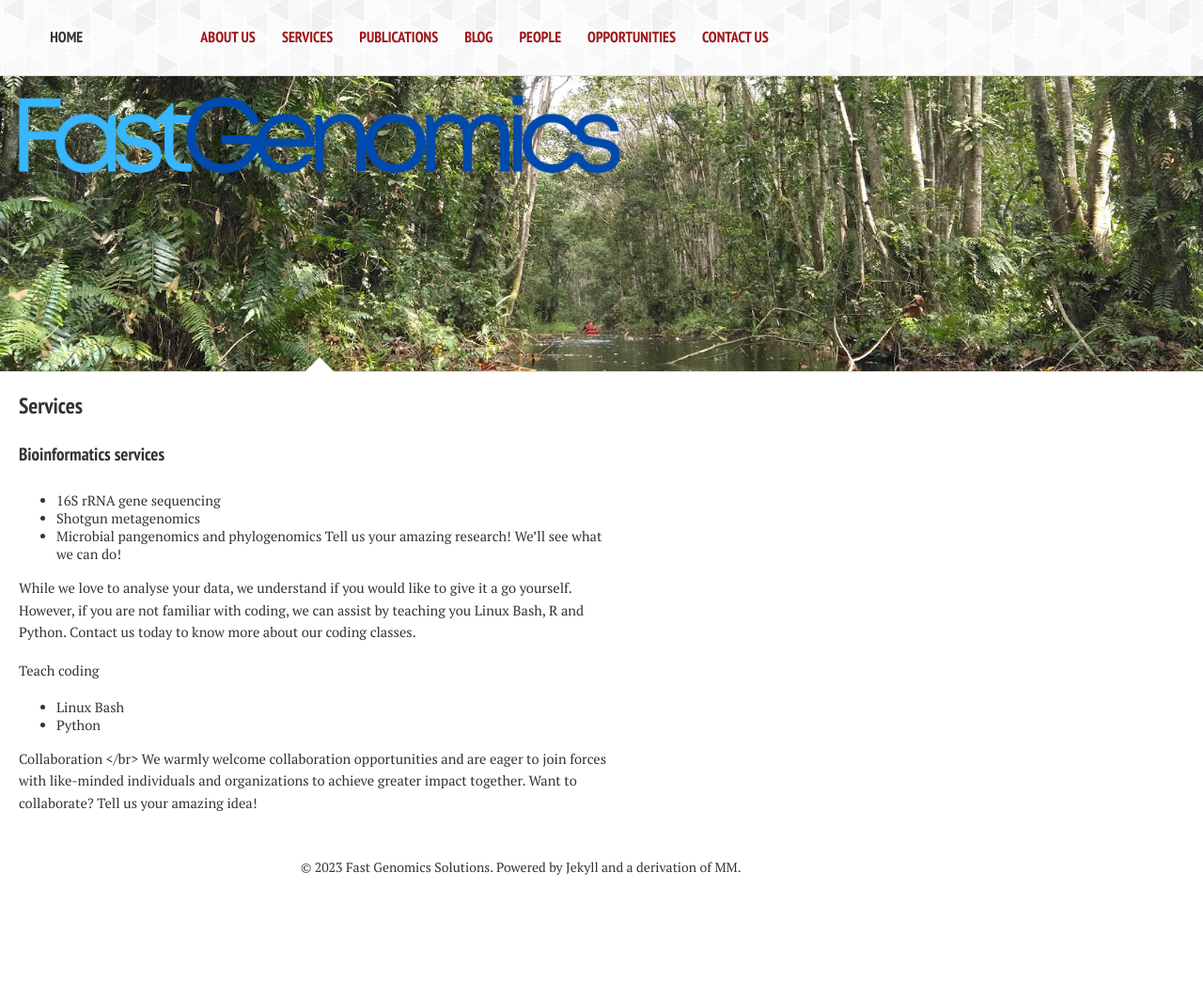
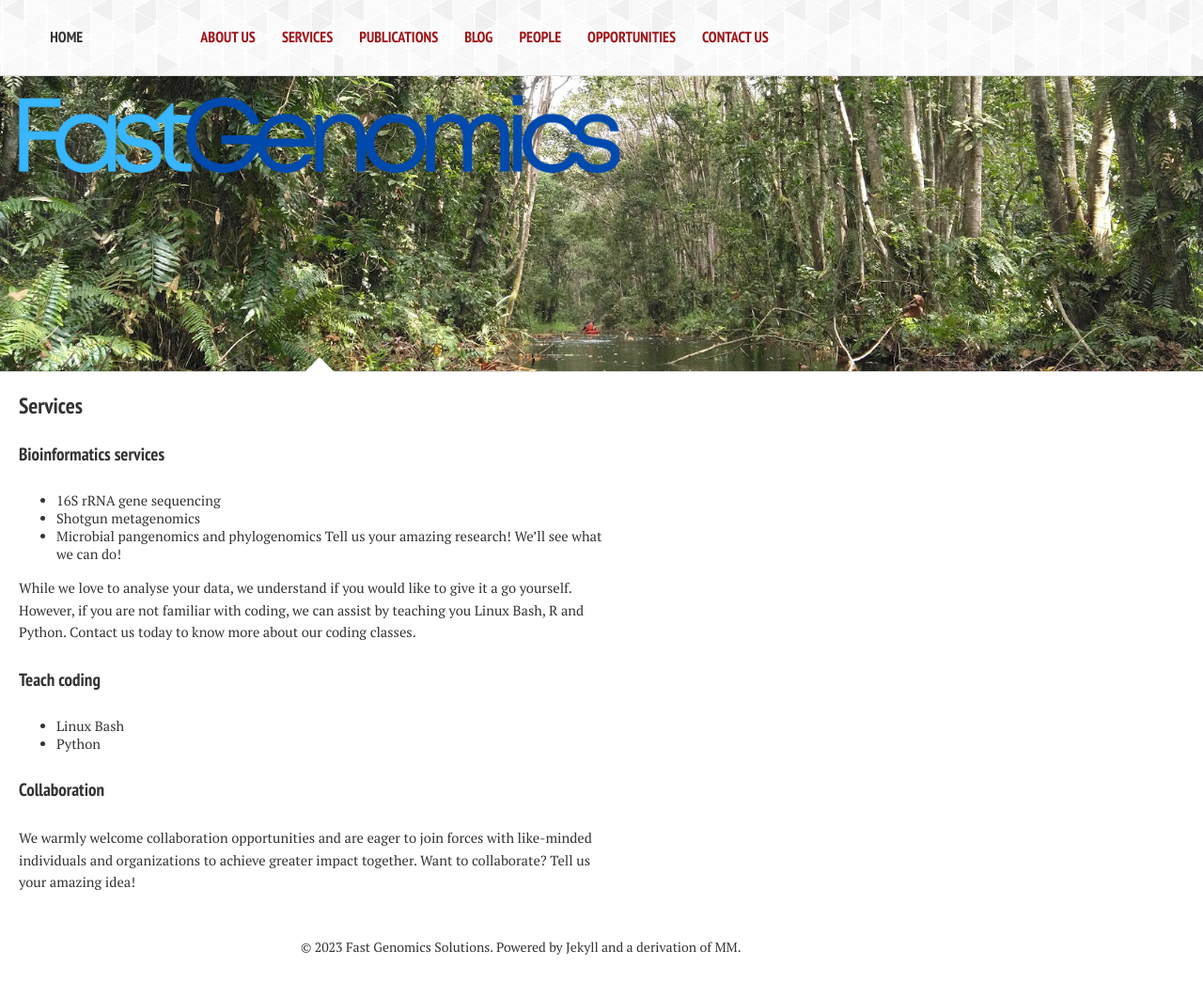
Before and after one commit to ZarulHanifah/ZarulHanifah.github.io, a Jekyll site: the page built from services/index.md, in a window 1280 px wide. Shown: the whole page at 94% size. Built offline with Jekyll 4.4.1, drawn with Linux system fonts in a browser that asks for light colours; nearby versions of some CDN libraries; comment, search, counter and statistics services are not loaded; before the commit the page ends 976 px from its top, so only the background shows below that.

Commit message:
Slight edits

```diff
--- a/_includes/_mission.html
+++ b/_includes/_mission.html
@@ -1,6 +1,7 @@
 <div class="mission">
 
 <p>Our mission is to provide biological informatics support addressing academic needs and to provide industrial solutions in Malaysia. The services we provide includes, but not limited to, bioinformatics service and consultation as well as hands-on training.
+</br>
 </br>
 Our vision is:
 </br>
--- a/services/index.md
+++ b/services/index.md
@@ -17,10 +17,9 @@ Tell us your amazing research! We'll see what we can do!
 
 While we love to analyse your data, we understand if you would like to give it a go yourself. However, if you are not familiar with coding, we can assist by teaching you Linux Bash, R and Python. Contact us today to know more about our coding classes.
 
-Teach coding
+#### Teach coding
   - Linux Bash
   - Python
 
-Collaboration
-</br>
+#### Collaboration
 We warmly welcome collaboration opportunities and are eager to join forces with like-minded individuals and organizations to achieve greater impact together. Want to collaborate? Tell us your amazing idea!
```
Also changed, not shown: _layouts/contactus-index.html (+1 -11 lines), contactus/index.md (+11 -0 lines), 7 other files.
